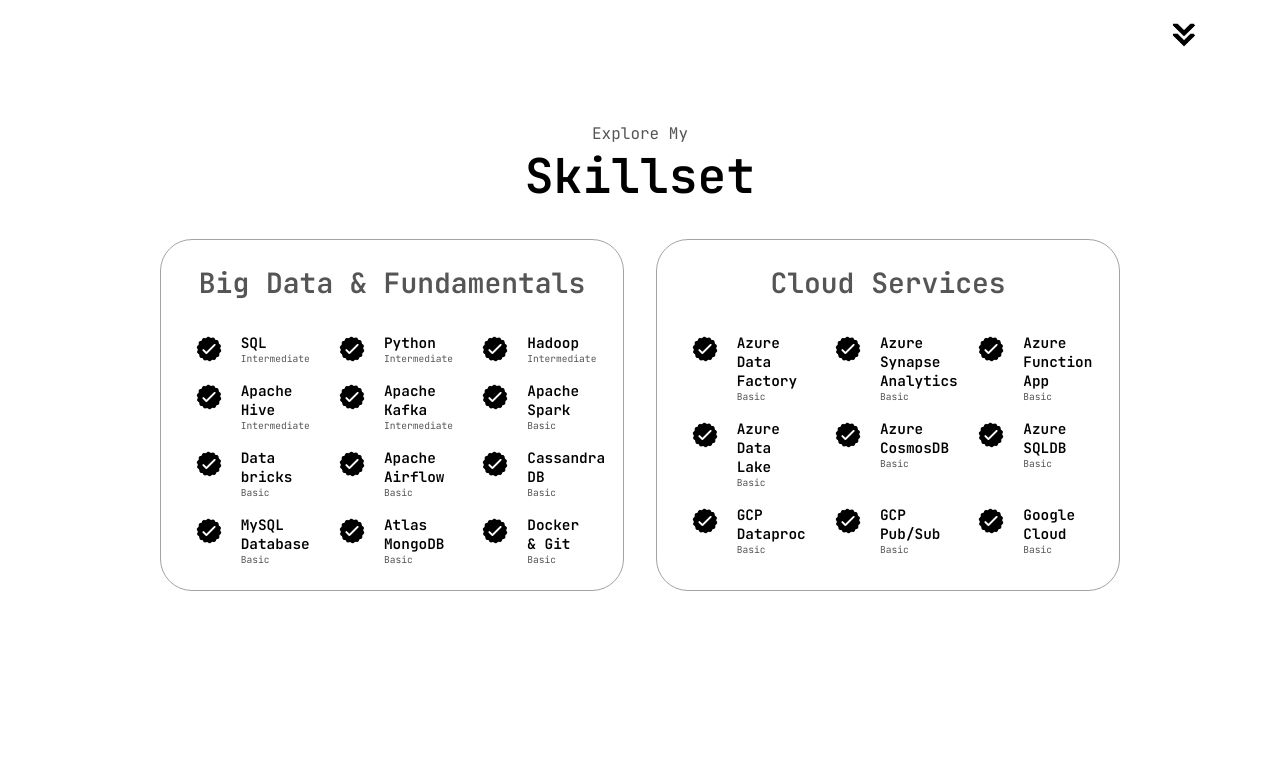
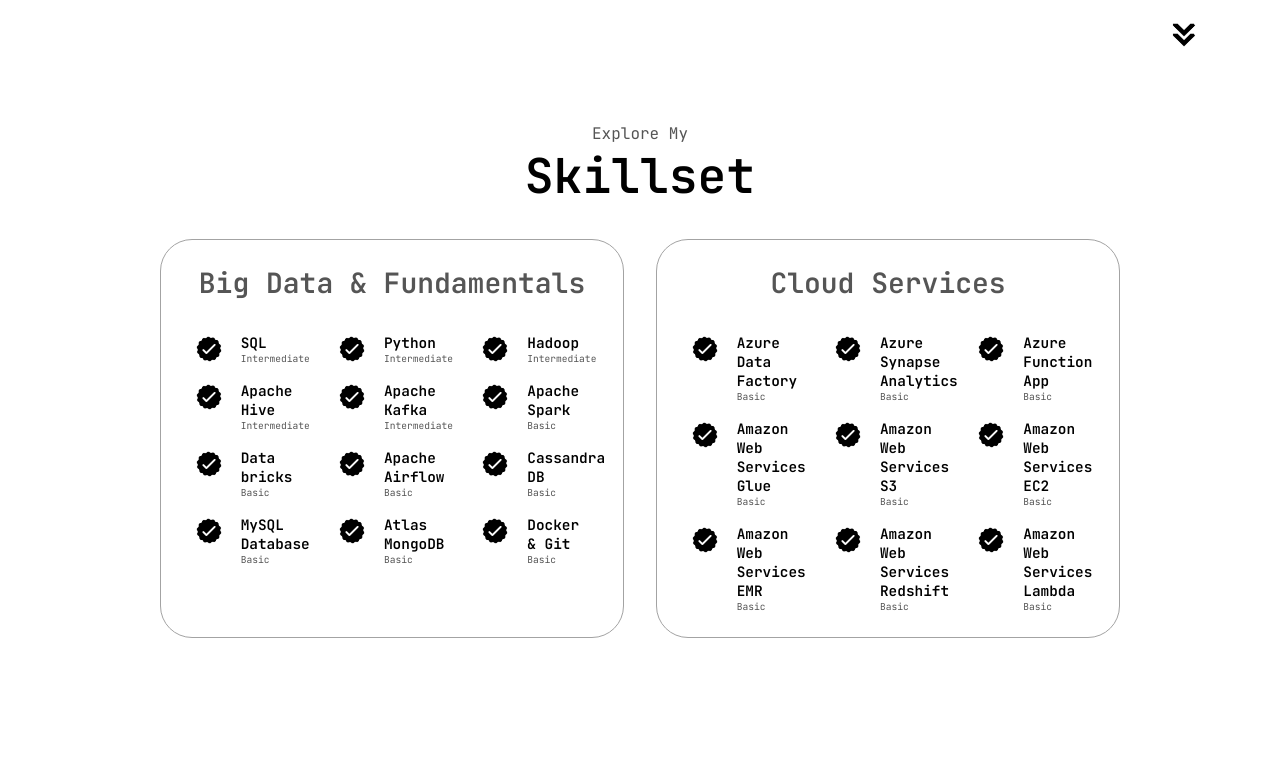
Before and after one commit to tahir007malik/portfolio, a plain HTML site: page index.html in a window 1280 px wide. Shown: the part 1573-2357 px from the top of the page. Drawn offline with Linux system fonts and the light colour scheme.

Commit message:
updated skills section and cv

```diff
--- a/index.html
+++ b/index.html
@@ -48,7 +48,7 @@
       <div class="section__text">
         <p class="section__text__p1">Hello!, I'm</p>
         <h1 class="title loading-underline">Tahir Malik</h1>
-        <p class="section__text__p2">Aspiring Data Engineer</p>
+        <p class="section__text__p2">Data Analyst/Engineer</p>
         <div class="btn-container">
           <button
             class="btn btn-color-2"
@@ -141,7 +141,7 @@
             <div style="background-color: #f4f4f4; padding: 20px; border-radius: 8px;">
               Greetings, </br>
               My name is Tahir Malik. I am <span id="age"></span> years old. I was born in Jammu & Kashmir & currently living in New Delhi. <br />
-              I am an aspiring data engineer who is currently learning about data pipelines, ETL processes, and cloud technologies.<br />
+              I am a software engineer with experience in building and supporting scalable applications, data pipelines, and cloud-based solutions. I enjoy solving complex problems and learning new technologies.<br />
               </ul>
             </div>
           </div>
@@ -339,7 +339,7 @@
                   class="icon"
                 />
                 <div>
-                  <h3>Azure Data Lake</h3>
+                  <h3>Amazon Web Services Glue</h3>
                   <p>Basic</p>
                 </div>
               </article>
@@ -350,7 +350,7 @@
                   class="icon"
                 />
                 <div>
-                  <h3>Azure CosmosDB</h3>
+                  <h3>Amazon Web Services S3 </h3>
                   <p>Basic</p>
                 </div>
               </article>
@@ -361,7 +361,7 @@
                   class="icon"
                 />
                 <div>
-                  <h3>Azure SQLDB</h3>
+                  <h3>Amazon Web Services EC2</h3>
                   <p>Basic</p>
                 </div>
               </article>
@@ -372,7 +372,7 @@
                   class="icon"
                 />
                 <div>
-                  <h3>GCP Dataproc</h3>
+                  <h3>Amazon Web Services EMR</h3>
                   <p>Basic</p>
                 </div>
               </article>
@@ -383,7 +383,7 @@
                   class="icon"
                 />
                 <div>
-                  <h3>GCP Pub/Sub</h3>
+                  <h3>Amazon Web Services Redshift</h3>
                   <p>Basic</p>
                 </div>
               </article>
@@ -394,7 +394,7 @@
                   class="icon"
                 />
                 <div>
-                  <h3>Google Cloud</h3>
+                  <h3>Amazon Web Services Lambda</h3>
                   <p>Basic</p>
                 </div>
               </article>
```
Also changed, not shown: 1 other file.
